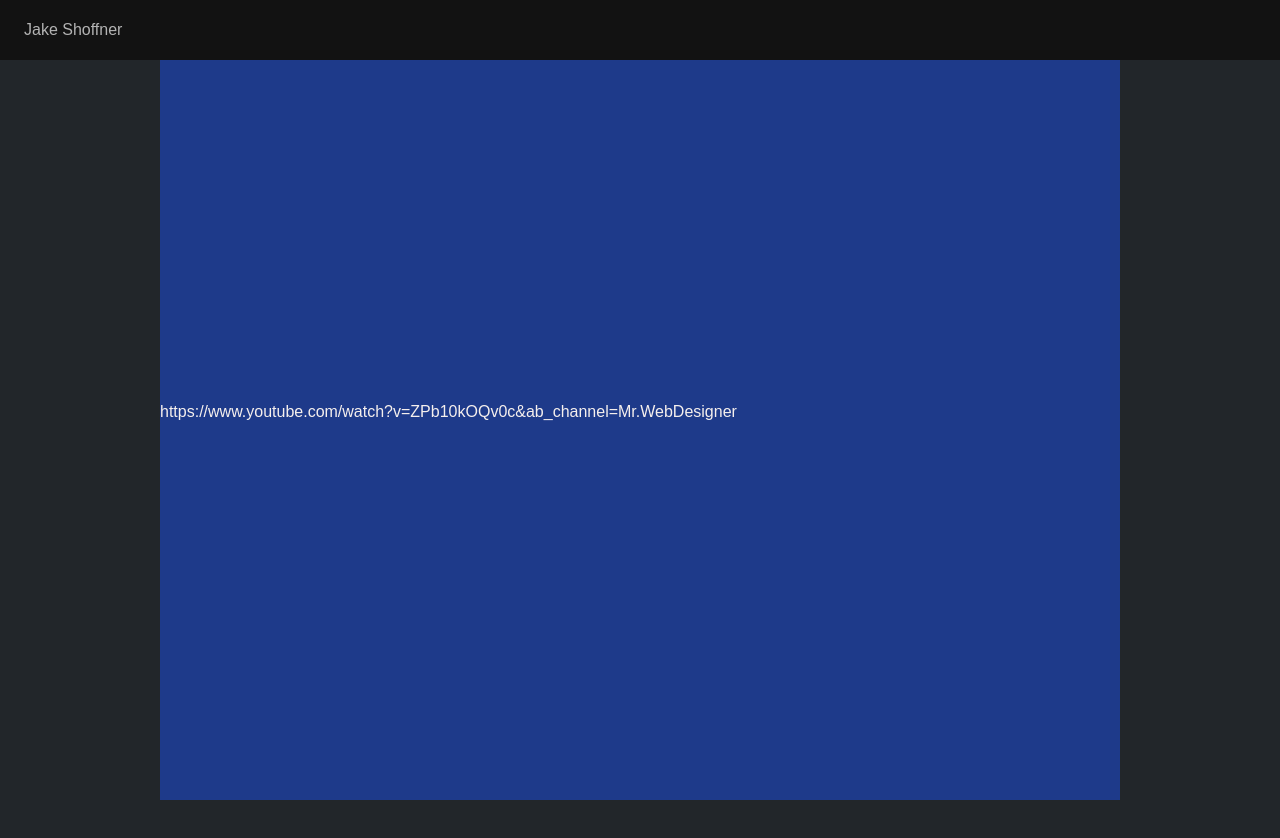
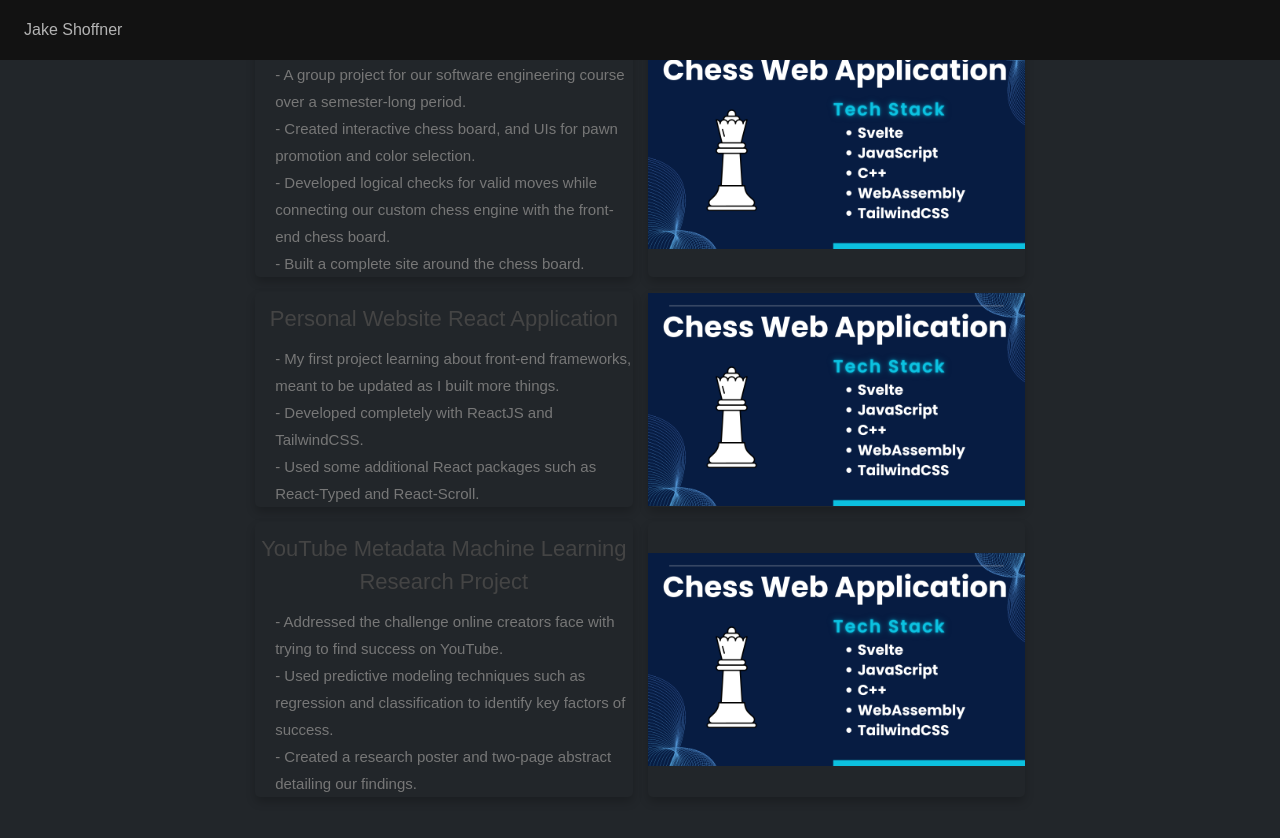
Before and after one commit to Jxk0be/Jake-Shoffner-SWE-Student, a React (Create React App) app: page /projects in a window 1280 px wide. Shown: the top 838 px of the page. Before the commit the page ends 800 px from the top, so only its background shows below. Built offline with nearby package versions, Linux system fonts and the light colour scheme; some icons are missing.

Commit message:
feat: Adding grid styles for the projects page, need to redo in TailwindCSS later

```diff
--- a/src/index.css
+++ b/src/index.css
@@ -23,3 +23,87 @@ code {
 .noSelect {
   user-select: none;
 }
+
+
+.container{
+  width: 100%;
+  padding:15px 9%;
+  padding-bottom: 100px;
+}
+
+.container .heading{
+  text-align: center;
+  padding-bottom: 15px;
+  color:#fff;
+  text-shadow: 0 5px 10px rgba(0,0,0,.2);
+  font-size: 50px;
+}
+
+.container .box-container{
+  display: grid;
+  grid-template-columns: repeat(2, minmax(0, 1fr));
+  width: 100%;
+  display: grid;
+  gap:15px;
+}
+
+.container .box-container .box{
+  box-shadow: 0 5px 10px rgba(0,0,0,.2);
+  border-radius: 5px;
+  text-align: center;
+  display: flex;
+  flex-direction: row;
+  justify-content: center;
+  align-items: center;
+
+}
+.container .box-container .box img{
+  object-fit: cover;
+}
+
+.container .box-container .box h3{
+  color:#444;
+  font-size: 22px;
+  padding:10px 0;
+}
+
+.container .box-container .box p{
+  text-align: left;
+  color:#777;
+  font-size: 15px;
+  line-height: 1.8;
+  padding-left: 20px;
+}
+
+.container .box-container .box .btn{
+  margin-top: 10px;
+  display: inline-block;
+  background:#333;
+  color:#fff;
+  font-size: 17px;
+  border-radius: 5px;
+  padding: 8px 25px;
+}
+
+.container .box-container .box .btn:hover{
+  letter-spacing: 1px;
+}
+
+.container .box-container .box:hover{
+  box-shadow: 0 10px 15px rgba(0,0,0,.3);
+  transform: scale(1.03);
+}
+
+@media (max-width:768px){
+  .container{
+      padding:20px;
+  }
+
+  .container .box-container{
+    display: grid;
+    grid-template-columns: repeat(1, minmax(0, 1fr));
+    width: 100%;
+    display: grid;
+    gap:20px;
+  }
+}
--- a/src/pages/Projects.jsx
+++ b/src/pages/Projects.jsx
@@ -4,10 +4,69 @@ import data from '../websiteData.json';
 const Projects = () => {
   console.log(data);
   return (
-    <div className='w-3/4 h-full flex justify-between flex-col text-[#F5EFED] lg:max-w-[1500px] bg-slate-400 lg:ml-[50px] xlg:ml-0'>
-      <div className='grid h-full w-full bg-blue-900 grid-cols-1 lg:grid-cols-2 lg:gap-x-10 lg:gap-y-20'>
-        <h1>Go here when you start back working:</h1>
-        <a href="https://www.youtube.com/watch?v=ZPb10kOQv0c&ab_channel=Mr.WebDesigner" target='_blank' rel="noreferrer">https://www.youtube.com/watch?v=ZPb10kOQv0c&ab_channel=Mr.WebDesigner</a>
+    // <div className='flex justify-between flex-col text-[#F5EFED] lg:max-w-[1500px] bg-slate-400 lg:ml-[50px] xlg:ml-0'>
+    //   <div className='grid h-screen w-full bg-blue-900 grid-flow-col grid-cols-1 lg:grid-cols-2'>
+
+    //     <div className='drop-shadow-lg bg-red-400 flex flex-row justify-between'>
+    //       <div className='w-[400px]'>
+    //         <h1>Epic</h1>
+    //         <p>{data.projects[0].descriptions[0]}</p>
+    //         <p>{data.projects[0].descriptions[1]}</p>
+    //         <p>{data.projects[0].descriptions[2]}</p>
+    //         <p>{data.projects[0].descriptions[3]}</p>
+    //       </div>
+    //       <div className='h-[300px] flex justify-center items-center w-full'>
+    //         <img src={data.projects[0].image} alt="chcess"></img>
+    //       </div>
+    //     </div>
+
+
+    //   </div>
+    // </div>
+
+    <div className="container">
+
+    <h1 className="heading">our services</h1>
+
+      <div className="box-container">
+        <div className="box">
+          <div>
+            <h3>{data.projects[0].title}</h3>
+            <p>- {data.projects[0].descriptions[0]}</p>
+            <p>- {data.projects[0].descriptions[1]}</p>
+            <p>- {data.projects[0].descriptions[2]}</p>
+            <p>- {data.projects[0].descriptions[3]}</p>
+          </div>
+        </div>
+        <div className="box">
+          <img src={data.projects[0].image} alt="" />
+        </div>
+
+        <div className="box">
+          <div>
+            <h3>{data.projects[1].title}</h3>
+            <p>- {data.projects[1].descriptions[0]}</p>
+            <p>- {data.projects[1].descriptions[1]}</p>
+            <p>- {data.projects[1].descriptions[2]}</p>
+          </div>
+        </div>
+        <div className="box test">
+          <img src={data.projects[0].image} alt="" />
+        </div>
+
+        <div className="box">
+          <div>
+            <h3>{data.projects[2].title}</h3>
+            <p>- {data.projects[2].descriptions[0]}</p>
+            <p>- {data.projects[2].descriptions[1]}</p>
+            <p>- {data.projects[2].descriptions[2]}</p>
+          </div>
+        </div>
+        <div className="box">
+          <img src={data.projects[0].image} alt="" />
+        </div>
+
+
       </div>
     </div>
   )
--- a/src/websiteData.json
+++ b/src/websiteData.json
@@ -45,7 +45,7 @@
                 "Built a complete site around the chess board."
             ],
             "link": "https://github.com/utk-cs340-fall22/Chess",
-            "image": "./images/chessWebsiteGraphic.png"
+            "image": "./images/ChessWebApplication.png"
         },
         {
             "title": "Personal Website React Application",
```
Also changed, not shown: public/images/ChessWebApplication.png (added), public/images/chessWebsiteGraphic.png (deleted).
